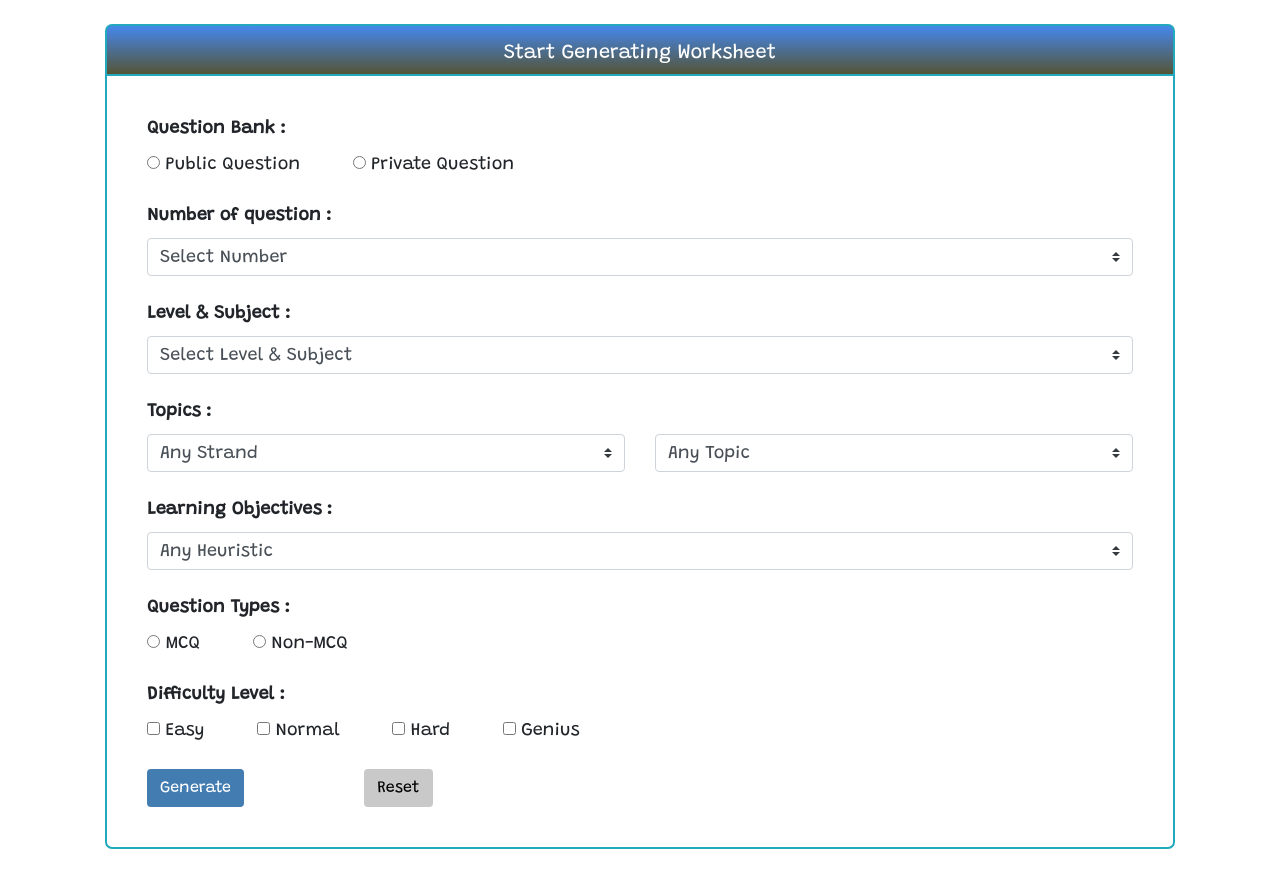
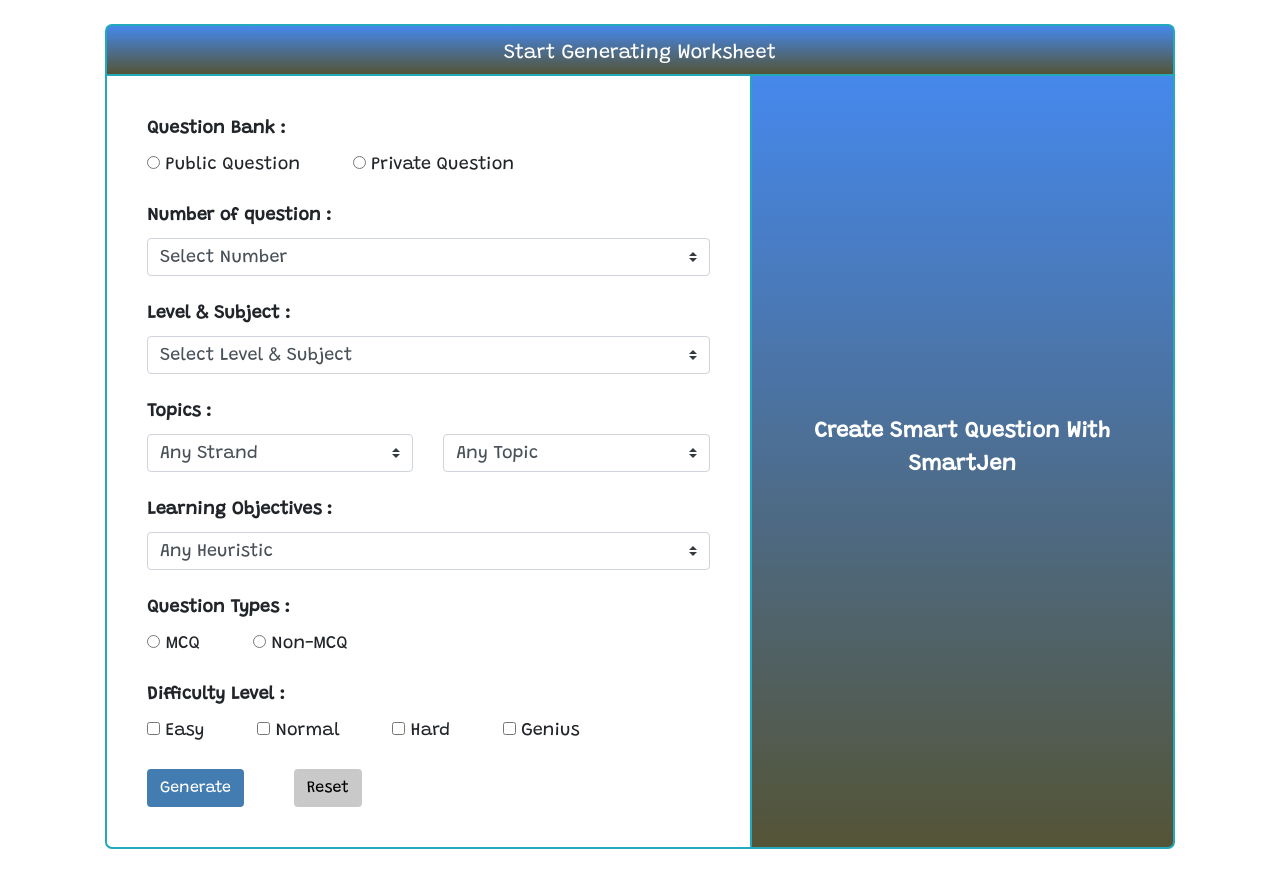
Before and after one commit to divitegar/Smartjen-test, a plain HTML site: page index.html in a window 1280 px wide. Drawn offline with Linux system fonts and the light colour scheme.

Commit message:
add intro

```diff
--- a/css/styles.css
+++ b/css/styles.css
@@ -14,8 +14,6 @@ header {
     padding: 40px;
     width: 100%;
     box-sizing: border-box;
-    border-bottom-left-radius: 7px;
-    border-bottom-right-radius: 7px;
 }
 
 .text-title {
@@ -46,3 +44,12 @@ header {
     color: black;
     text-align: center;
 }
+
+.text-intro {
+    text-align: center;
+    color: white;
+    font-weight: bold;
+    padding-top: 300px;
+    padding-bottom: unset;
+    font-size: 22px;
+}
--- a/index.html
+++ b/index.html
@@ -22,8 +22,9 @@
             </header>
         </div>
 
-        <div class="card-body py-0">
-            <section class="content">
+        <div style="display: flex">
+            <div class="card-body py-0 pr-0">
+                <section class="content" style="border-bottom-left-radius: 7px;">
                     <!-- content -->
                     <form action="#" method="GET">
 
@@ -166,6 +167,13 @@
 
                 </section>
             </div>
+
+            <div class="card-body py-0 pl-0">
+                <section class="content" style="height: 100%; border-left: 0; border-bottom-right-radius: 7px; background: linear-gradient(#4588ec, #545436);">
+                    <p class="text-intro font-family-custom">Create Smart Question With SmartJen</p>
+                </section>
+            </div>
+        </div>
     </section>
 </body>
 
```
Lines whose indentation alone changed are shown as unchanged.
